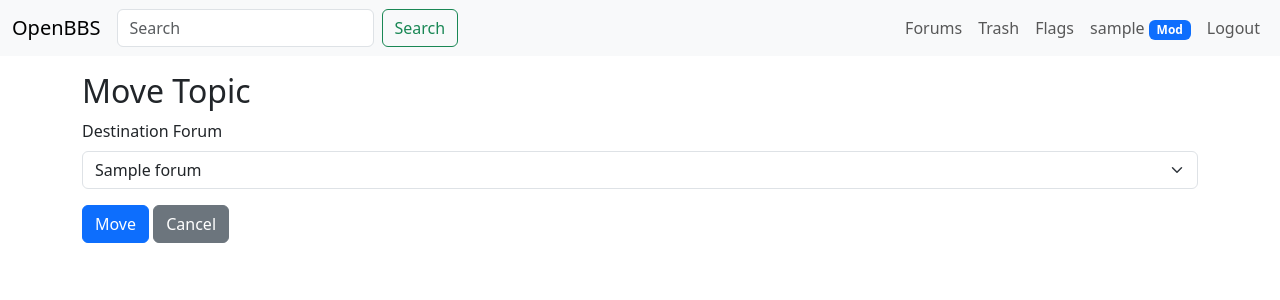
After one commit to mobilevoid/hambbs, a Flask app: page /post/1/move in a window 1280 px wide. The commit adds this page. Shown: the top 300 px of the page. Run offline with Flask 3, Linux system fonts and the light colour scheme; a user stored in the database is signed in; tables that the repository leaves empty hold one stand-in row (values such as "Sample post").

Commit message:
Add moderator ability to move topics

```diff
--- a/openbbs/templates/forum_view.html
+++ b/openbbs/templates/forum_view.html
@@ -59,6 +59,7 @@
         <input type="hidden" name="token" value="{{ action_token(post.id) }}">
         <button class="btn btn-sm btn-outline-secondary" type="submit">{{ 'Unlock' if post.is_locked else 'Lock' }}</button>
       </form>
+      <a href="{{ url_for('main.move_post', post_id=post.id) }}" class="btn btn-sm btn-outline-secondary ms-1">Move</a>
       {% endif %}
       {% if current_user.is_authenticated and current_user.id != post.user_id %}
       <form method="post" action="{{ url_for('main.flag_post', post_id=post.id) }}" class="d-inline ms-1 shortcut-flag">
--- /dev/null
+++ b/openbbs/templates/move_post.html
@@ -0,0 +1,17 @@
+{% extends 'base.html' %}
+{% block content %}
+<h2>Move Topic</h2>
+<form method="post">
+  <input type="hidden" name="token" value="{{ token }}">
+  <div class="mb-3">
+    <label class="form-label" for="forum_id">Destination Forum</label>
+    <select class="form-select" name="forum_id" id="forum_id" required>
+      {% for f in forums %}
+      <option value="{{ f.id }}" {% if f.id == post.forum_id %}selected{% endif %}>{{ f.name }}</option>
+      {% endfor %}
+    </select>
+  </div>
+  <button class="btn btn-primary" type="submit">Move</button>
+  <a class="btn btn-secondary" href="{{ url_for('forums.view_forum', forum_id=post.forum_id) }}">Cancel</a>
+</form>
+{% endblock %}
--- a/openbbs/views.py
+++ b/openbbs/views.py
@@ -340,6 +340,38 @@ def unlock_post(post_id):
     return redirect(url_for('forums.view_forum', forum_id=post.forum_id))
 
 
+@main_bp.route('/post/<int:post_id>/move', methods=['GET', 'POST'])
+@login_required
+def move_post(post_id):
+    post = Post.query.get_or_404(post_id)
+    if post.parent_id is not None:
+        return redirect(url_for('forums.view_forum', forum_id=post.forum_id))
+    if not current_user.is_moderator:
+        return redirect(url_for('forums.view_forum', forum_id=post.forum_id))
+    if request.method == 'POST':
+        token = request.form.get('token')
+        if not verify_action_token(post.id, token):
+            return redirect(url_for('forums.view_forum', forum_id=post.forum_id))
+        forum_id = request.form.get('forum_id', type=int)
+        forum = Forum.query.get(forum_id)
+        if forum:
+            def _move_recursive(p: Post):
+                p.forum_id = forum_id
+                for child in p.children:
+                    _move_recursive(child)
+            _move_recursive(post)
+            db.session.commit()
+            try:
+                from .forums import get_forum_posts
+                get_forum_posts.cache_clear()
+            except Exception:
+                pass
+            return redirect(url_for('forums.view_forum', forum_id=forum_id))
+    forums = Forum.query.all()
+    token = generate_action_token(post.id)
+    return render_template('move_post.html', post=post, forums=forums, token=token)
+
+
 @main_bp.route('/attachment/<int:att_id>')
 @login_required
 def get_attachment(att_id):
```
Also changed, not shown: tests/test_move_topic.py (added, +45 -0 lines).
